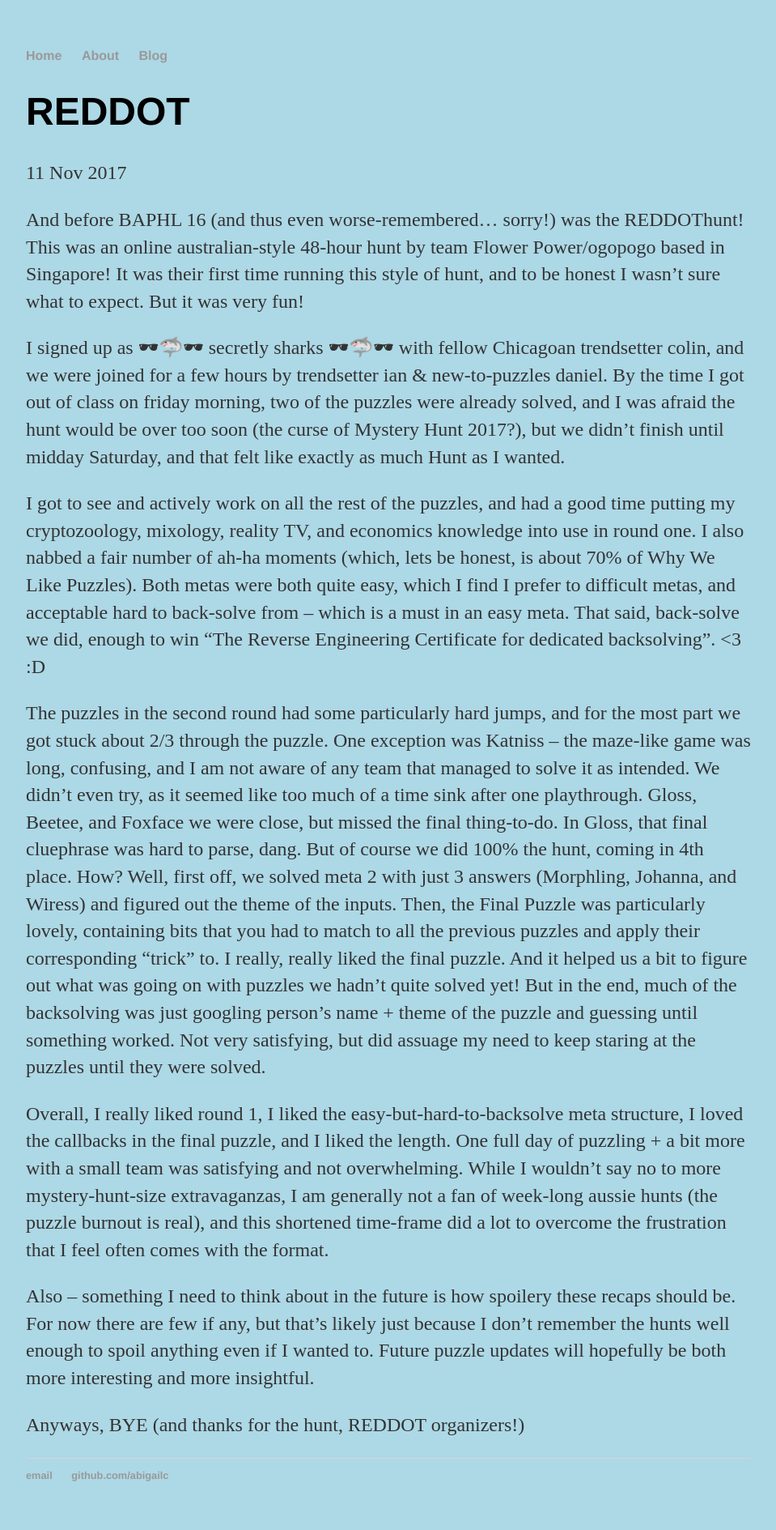
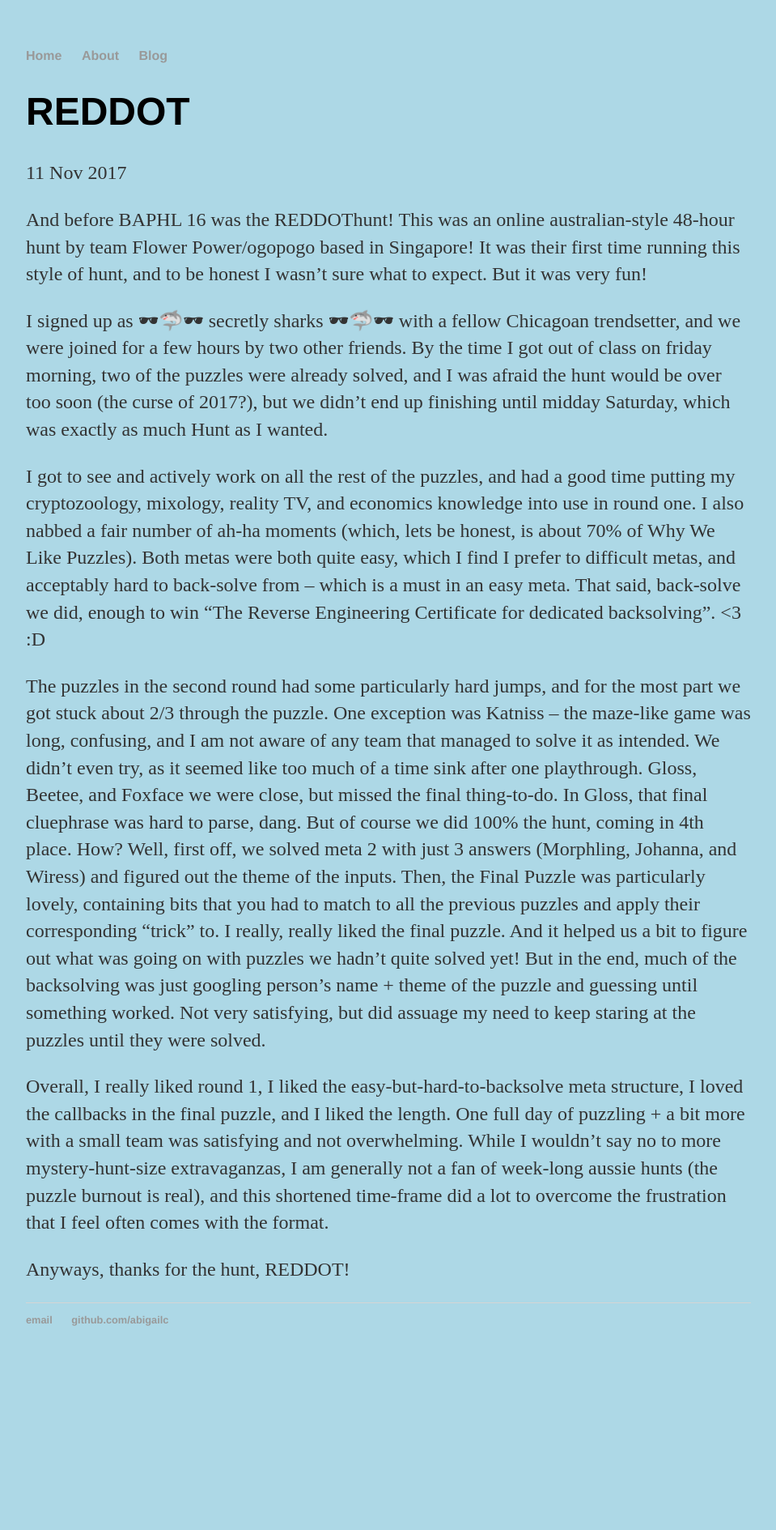
Before and after one commit to abigailc/abigailc.github.io, a Jekyll site: the page built from _posts/2017-11-11-REDDOT.md, in a window 1280 px wide. Shown: the whole page at 81% size, without its empty margins (160-1119 px from the left). Built offline with Jekyll 4.4.1, drawn with Linux system fonts in a browser that asks for light colours; after the commit the page ends 1697 px from its top, so only the background shows below that.

Commit message:
Update 2017-11-11-REDDOT.md

```diff
--- a/_posts/2017-11-11-REDDOT.md
+++ b/_posts/2017-11-11-REDDOT.md
@@ -5,16 +5,14 @@ date: 2017-11-11
 category: puzzles
 ---
 
-And before BAPHL 16 (and thus even worse-remembered... sorry!) was the REDDOThunt! This was an online australian-style 48-hour hunt by team Flower Power/ogopogo based in Singapore! It was their first time running this style of hunt, and to be honest I wasn't sure what to expect. But it was very fun!
+And before BAPHL 16 was the REDDOThunt! This was an online australian-style 48-hour hunt by team Flower Power/ogopogo based in Singapore! It was their first time running this style of hunt, and to be honest I wasn't sure what to expect. But it was very fun!
 
-I signed up as 🕶🦈🕶 secretly sharks 🕶🦈🕶 with fellow Chicagoan trendsetter colin, and we were joined for a few hours by trendsetter ian & new-to-puzzles daniel. By the time I got out of class on friday morning, two of the puzzles were already solved, and I was afraid the hunt would be over too soon (the curse of Mystery Hunt 2017?), but we didn't finish until midday Saturday, and that felt like exactly as much Hunt as I wanted.
+I signed up as 🕶🦈🕶 secretly sharks 🕶🦈🕶 with a fellow Chicagoan trendsetter, and we were joined for a few hours by two other friends. By the time I got out of class on friday morning, two of the puzzles were already solved, and I was afraid the hunt would be over too soon (the curse of 2017?), but we didn't end up finishing until midday Saturday, which was exactly as much Hunt as I wanted.
 
-I got to see and actively work on all the rest of the puzzles, and had a good time putting my cryptozoology, mixology, reality TV, and economics knowledge into use in round one. I also nabbed a fair number of ah-ha moments (which, lets be honest, is about 70% of Why We Like Puzzles). Both metas were both quite easy, which I find I prefer to difficult metas, and acceptable hard to back-solve from -- which is a must in an easy meta. That said, back-solve we did, enough to win "The Reverse Engineering Certificate for dedicated backsolving". <3 :D
+I got to see and actively work on all the rest of the puzzles, and had a good time putting my cryptozoology, mixology, reality TV, and economics knowledge into use in round one. I also nabbed a fair number of ah-ha moments (which, lets be honest, is about 70% of Why We Like Puzzles). Both metas were both quite easy, which I find I prefer to difficult metas, and acceptably hard to back-solve from -- which is a must in an easy meta. That said, back-solve we did, enough to win "The Reverse Engineering Certificate for dedicated backsolving". <3 :D
 
 The puzzles in the second round had some particularly hard jumps, and for the most part we got stuck about 2/3 through the puzzle. One exception was Katniss -- the maze-like game was long, confusing, and I am not aware of any team that managed to solve it as intended. We didn't even try, as it seemed like too much of a time sink after one playthrough. Gloss, Beetee, and Foxface we were close, but missed the final thing-to-do. In Gloss, that final cluephrase was hard to parse, dang. But of course we did 100% the hunt, coming in 4th place. How? Well, first off, we solved meta 2 with just 3 answers (Morphling, Johanna, and Wiress) and figured out the theme of the inputs. Then, the Final Puzzle was particularly lovely, containing bits that you had to match to all the previous puzzles and apply their corresponding "trick" to. I really, really liked the final puzzle. And it helped us a bit to figure out what was going on with puzzles we hadn't quite solved yet! But in the end, much of the backsolving was just googling person's name + theme of the puzzle and guessing until something worked. Not very satisfying, but did assuage my need to keep staring at the puzzles until they were solved.
 
 Overall, I really liked round 1, I liked the easy-but-hard-to-backsolve meta structure, I loved the callbacks in the final puzzle, and I liked the length. One full day of puzzling + a bit more with a small team was satisfying and not overwhelming. While I wouldn't say no to more mystery-hunt-size extravaganzas, I am generally not a fan of week-long aussie hunts (the puzzle burnout is real), and this shortened time-frame did a lot to overcome the frustration that I feel often comes with the format.
 
-Also -- something I need to think about in the future is how spoilery these recaps should be. For now there are few if any, but that's likely just because I don't remember the hunts well enough to spoil anything even if I wanted to. Future puzzle updates will hopefully be both more interesting and more insightful.
-
-Anyways, BYE (and thanks for the hunt, REDDOT organizers!)
+Anyways, thanks for the hunt, REDDOT!
```
